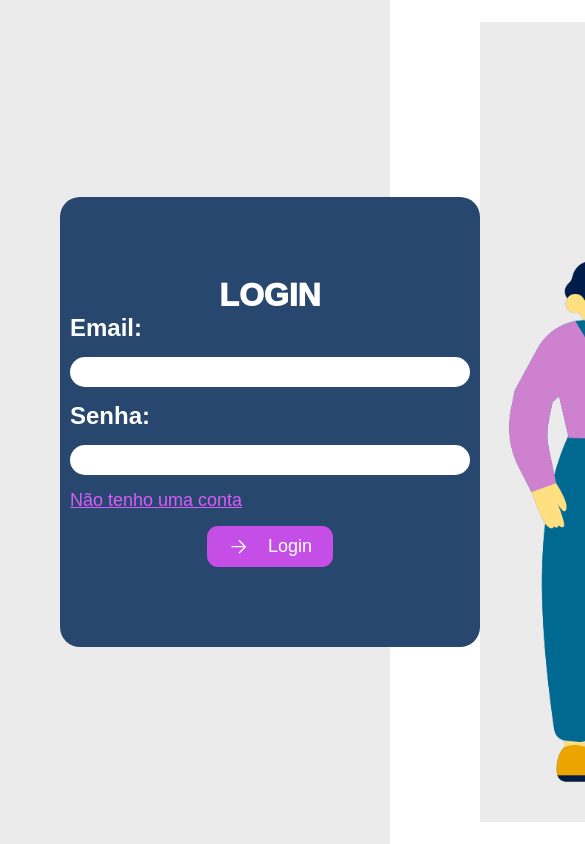
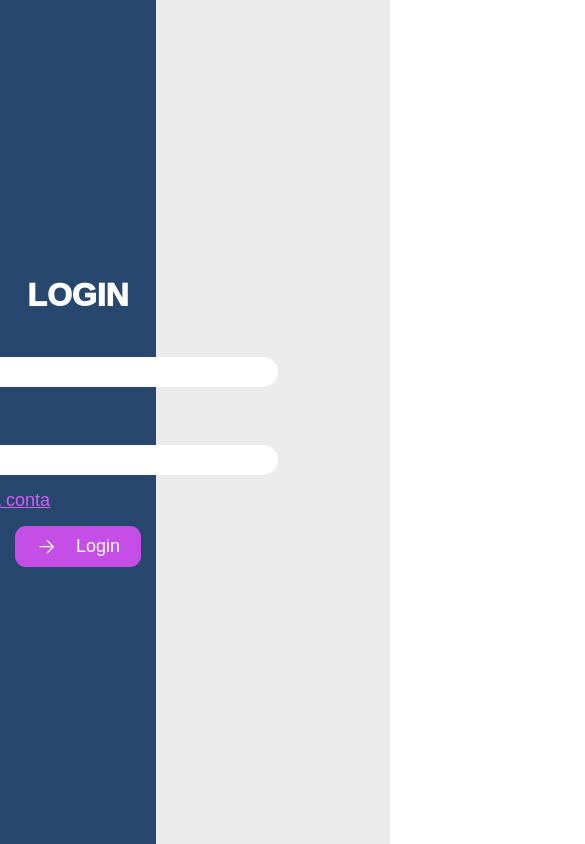
Before and after one commit to YasminTrembulack/SkillJourneyFront, a React (Vite) app: page / in a window 390 px wide. Shown: the top 844 px of the page, 585 px wide, since content can reach past the window. Built offline with nearby package versions, Linux system fonts and the light colour scheme; a web font is replaced by a local one.

Commit message:
feat: changing login style, lack of responsiveness

```diff
--- a/src/Pages/LoginPage/Components/Card/styles.ts
+++ b/src/Pages/LoginPage/Components/Card/styles.ts
@@ -2,16 +2,16 @@ import { Link } from "react-router-dom";
 import styled from "styled-components";
 
 export const Content = styled.div`
-  width: 520px;
-  height: 450px;
+  width: 40%;
+  height: 100vh;
   display: flex;
   justify-content: center;
   align-items: center;
   flex-direction: column;
   background-color: rgb(39, 71, 110);
   padding: 10px;
-  margin-left: 60px;
-  border-radius: 20px;
+  /* margin-left: 60px; */
+  /* border-radius: 20px; */
 `;
 
 export const Text = styled.p`
--- a/src/Pages/LoginPage/styles.ts
+++ b/src/Pages/LoginPage/styles.ts
@@ -3,13 +3,15 @@ import styled from "styled-components";
 export const StyledDiv = styled.div`
     background-color: #ebebeb;
     display: flex;
-    justify-content: space-evenly;
+    justify-content: space-between;
     align-items: center;
     height: 100vh;
-`
+`;
 
 export const Image = styled.img`
-    width: 800px;
-    height: 800px;
+    width: 60%;
+    padding: 80px 210px;
+    height: 100%;
     -webkit-user-drag: none;
-`
+    object-fit: cover
+`;
```
